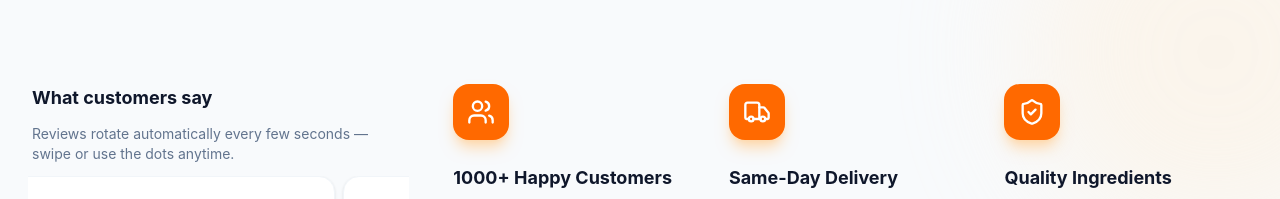
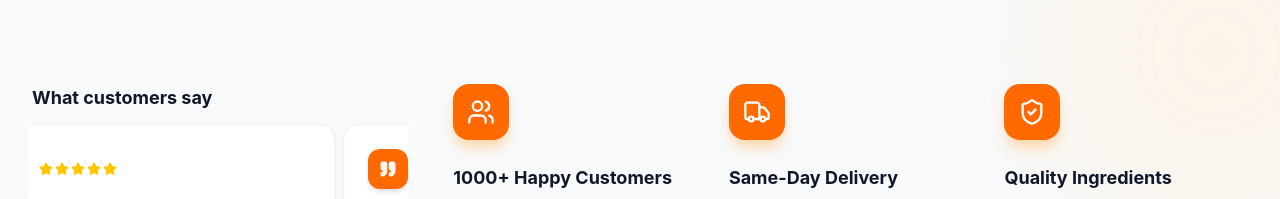
Before and after one commit to abiodunadesesan/gourmetbakes-more, a Next.js app: page / in a window 1280 px wide. Shown: the part 2800-2999 px from the top of the page. Built offline with nearby package versions, Linux system fonts and the light colour scheme; no server answers; the database is empty; a web font is replaced by a local one.

Commit message:
new review slide animation

```diff
--- a/src/components/TestimonialSection.tsx
+++ b/src/components/TestimonialSection.tsx
@@ -15,9 +15,6 @@ export default function TestimonialSection() {
           <h2 className="text-4xl md:text-5xl font-serif font-bold text-slate-900">
             What Our Customers Say
           </h2>
-          <p className="mt-3 text-slate-500 text-sm max-w-xl mx-auto">
-            Reviews rotate automatically every few seconds — swipe or use the dots anytime.
-          </p>
         </div>
 
         <div className="mx-auto min-w-0 max-w-lg md:max-w-2xl">
--- a/src/components/TrustSection.tsx
+++ b/src/components/TrustSection.tsx
@@ -53,9 +53,6 @@ export default function TrustSection() {
                         <h3 className="text-lg font-bold text-slate-900 font-serif">
                             What customers say
                         </h3>
-                        <p className="text-slate-500 text-xs sm:text-sm">
-                            Reviews rotate automatically every few seconds — swipe or use the dots anytime.
-                        </p>
                         <div className="-mx-1">
                             <MobileSnapCarousel
                                 autoPlayMs={3000}
```
